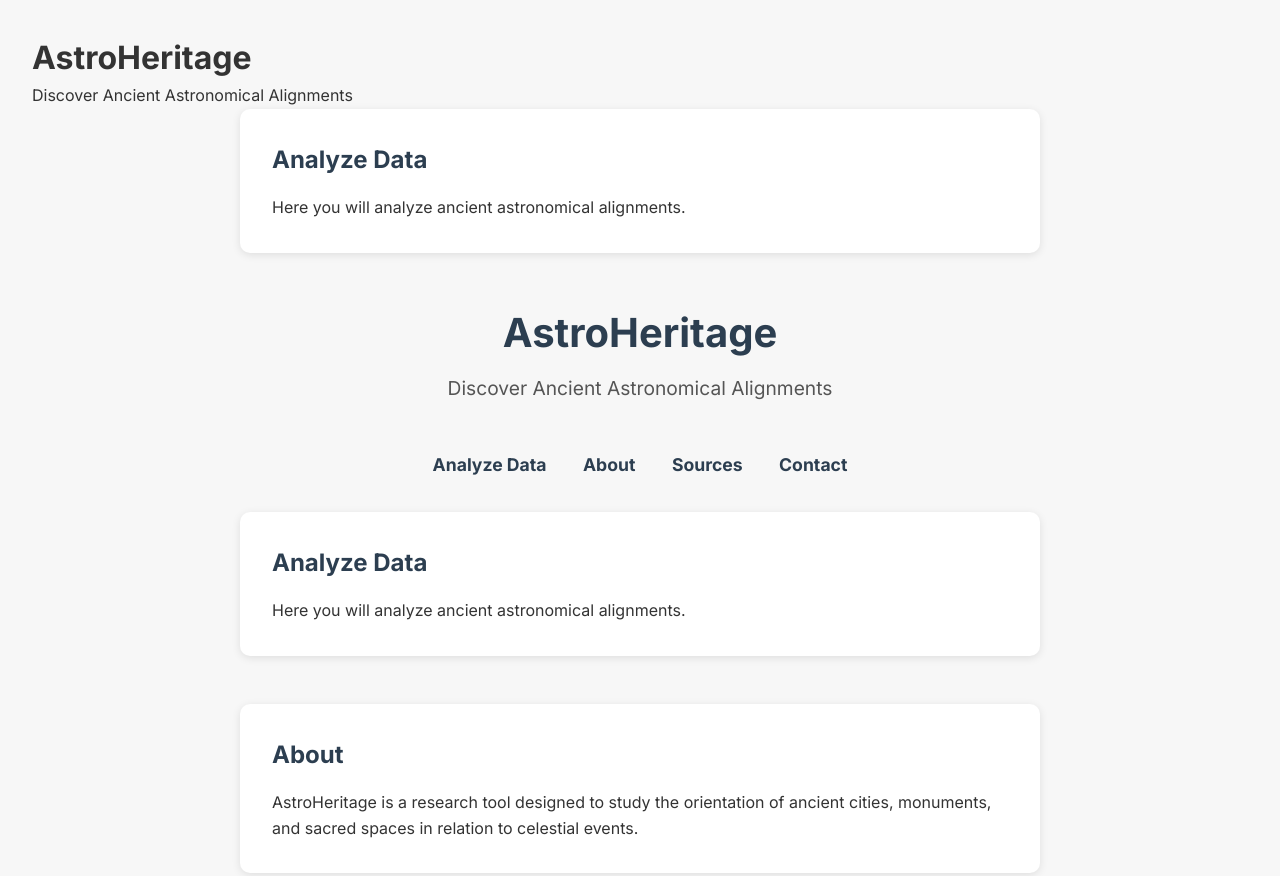
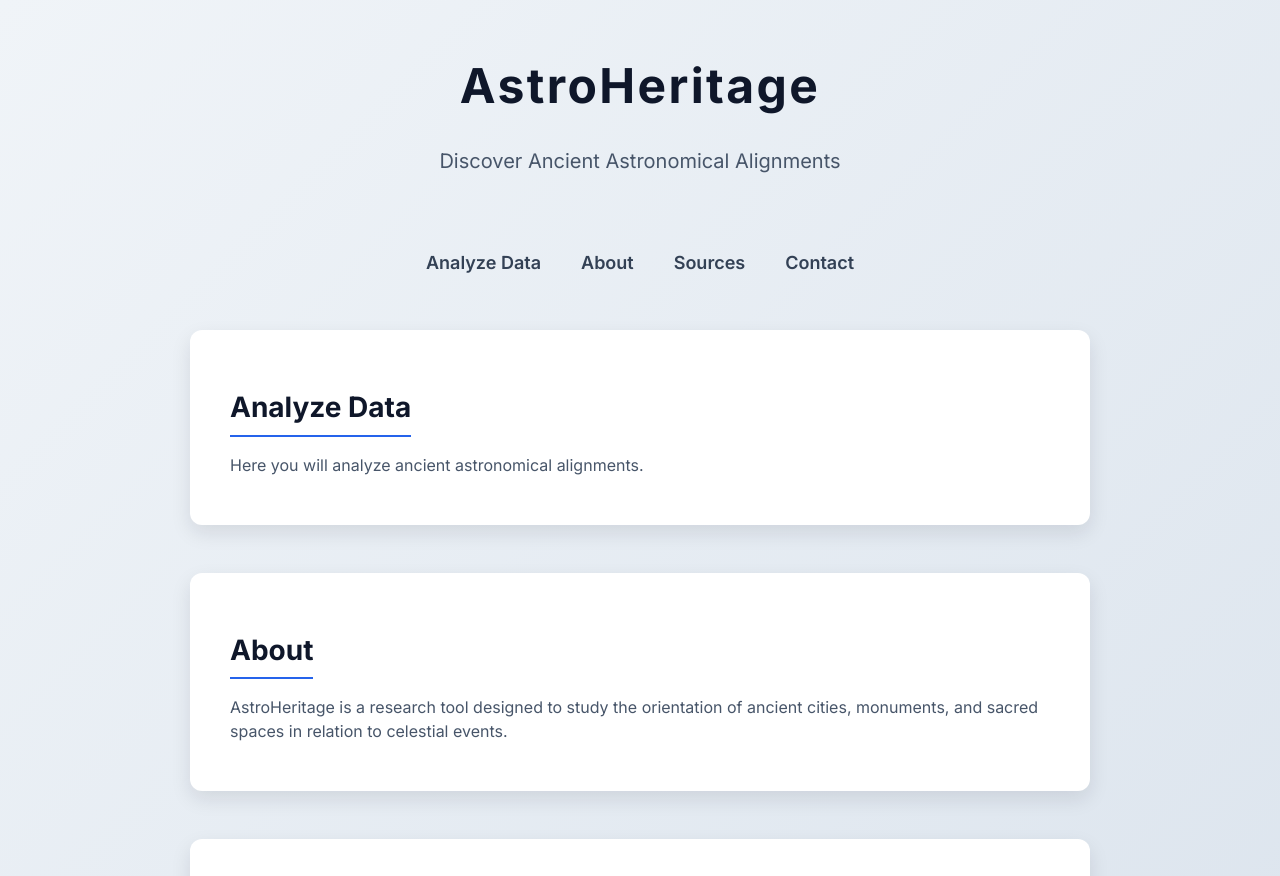
Before and after one commit to vicky975/AstroHeritage, a plain HTML site: page index.html in a window 1280 px wide. Shown: the top 876 px of the page. Drawn offline with Linux system fonts and the light colour scheme.

Commit message:
Update index.html

```diff
--- a/index.html
+++ b/index.html
@@ -4,88 +4,144 @@
   <meta charset="UTF-8" />
   <meta name="viewport" content="width=device-width, initial-scale=1" />
   <title>AstroHeritage</title>
-</head>
-<body>
-  <h1>AstroHeritage</h1>
-  <p>Discover Ancient Astronomical Alignments</p>
-
-  <section id="analyze">
-    <h2>Analyze Data</h2>
-    <p>Here you will analyze ancient astronomical alignments.</p>
-  </section>
-</body>
-</html>
-<!DOCTYPE html>
-<html lang="en">
-<head>
-  <meta charset="UTF-8" />
-  <meta name="viewport" content="width=device-width, initial-scale=1" />
-  <title>AstroHeritage</title>
-  <link href="https://fonts.googleapis.com/css2?family=Inter:wght@400;700&display=swap" rel="stylesheet" />
+  <link href="https://fonts.googleapis.com/css2?family=Inter:wght@400;600;700&display=swap" rel="stylesheet" />
   <style>
-    * {
-      margin: 0;
-      padding: 0;
+    /* Reset & base */
+    *, *::before, *::after {
       box-sizing: border-box;
-      font-family: 'Inter', sans-serif;
     }
     body {
-      background-color: #f7f7f7;
-      color: #333;
+      margin: 0;
+      font-family: 'Inter', sans-serif;
+      background: linear-gradient(135deg, #f0f4f8, #d9e2ec);
+      color: #1f2937;
       line-height: 1.6;
-      padding: 2rem;
+      min-height: 100vh;
+      display: flex;
+      flex-direction: column;
+      justify-content: space-between;
+      padding: 1rem 1.5rem;
     }
+
     header {
       text-align: center;
       margin-bottom: 3rem;
     }
     header h1 {
-      font-size: 2.5rem;
-      margin-bottom: 0.5rem;
-      color: #2c3e50;
+      font-size: 3rem;
+      font-weight: 700;
+      color: #0f172a;
+      letter-spacing: 0.05em;
+      margin-bottom: 0.25rem;
     }
     header p {
-      font-size: 1.2rem;
-      color: #555;
+      font-weight: 500;
+      font-size: 1.25rem;
+      color: #475569;
     }
+
     nav {
-      margin-bottom: 2rem;
-      text-align: center;
+      display: flex;
+      justify-content: center;
+      gap: 2.5rem;
+      margin-bottom: 3rem;
+      flex-wrap: wrap;
     }
     nav a {
-      color: #2c3e50;
-      margin: 0 1rem;
+      font-weight: 600;
+      font-size: 1.125rem;
+      color: #334155;
       text-decoration: none;
+      padding: 0.25rem 0;
+      position: relative;
+      transition: color 0.3s ease;
+    }
+    nav a::after {
+      content: '';
+      position: absolute;
+      width: 0%;
+      height: 2px;
+      background: #2563eb;
+      left: 0;
+      bottom: -4px;
+      transition: width 0.3s ease;
+    }
+    nav a:hover,
+    nav a:focus {
+      color: #1e40af;
+    }
+    nav a:hover::after,
+    nav a:focus::after {
+      width: 100%;
+    }
+
+    main {
+      max-width: 900px;
+      margin-left: auto;
+      margin-right: auto;
+      flex-grow: 1;
+    }
+
+    section {
+      background: #fff;
+      padding: 2rem 2.5rem;
+      border-radius: 12px;
+      box-shadow: 0 8px 20px rgba(15, 23, 42, 0.1);
+      margin-bottom: 3rem;
+      transition: transform 0.3s ease;
+    }
+    section:hover {
+      transform: translateY(-6px);
+      box-shadow: 0 12px 30px rgba(15, 23, 42, 0.15);
+    }
+
+    section h2 {
+      font-size: 1.75rem;
       font-weight: 700;
-      font-size: 1.1rem;
-      transition: color 0.3s;
+      color: #0f172a;
+      margin-bottom: 1rem;
+      border-bottom: 2px solid #2563eb;
+      padding-bottom: 0.3rem;
+      max-width: max-content;
     }
-    nav a:hover {
-      color: #1e90ff;
+
+    section p {
+      font-size: 1rem;
+      color: #475569;
+      line-height: 1.5;
+    }
+
+    footer {
+      text-align: center;
+      padding: 1rem 0;
+      font-size: 0.9rem;
+      color: #64748b;
+      border-top: 1px solid #cbd5e1;
+      margin-top: auto;
+      background: #f8fafc;
+    }
+
+    a {
+      color: #2563eb;
+      text-decoration: none;
+      font-weight: 600;
+    }
+    a:hover,
+    a:focus {
       text-decoration: underline;
+      color: #1e40af;
+    }
+
+    @media (max-width: 600px) {
+      nav {
+        gap: 1.25rem;
+      }
+      header h1 {
+        font-size: 2rem;
       }
       section {
-      margin-bottom: 3rem;
-      max-width: 800px;
-      margin-left: auto;
-      margin-right: auto;
-      background-color: #fff;
-      padding: 2rem;
-      border-radius: 10px;
-      box-shadow: 0 2px 8px rgba(0, 0, 0, 0.1);
+        padding: 1.5rem 1.75rem;
       }
-    h2 {
-      color: #2c3e50;
-      margin-bottom: 1rem;
-    }
-    footer {
-      text-align: center;
-      margin-top: 4rem;
-      font-size: 0.9rem;
-      color: #777;
-    }
-    a {
-      color: #1e90ff;
     }
   </style>
 </head>
@@ -102,6 +158,7 @@
     <a href="#contact">Contact</a>
   </nav>
 
+  <main>
     <section id="analyze">
       <h2>Analyze Data</h2>
       <p>Here you will analyze ancient astronomical alignments.</p>
@@ -121,10 +178,10 @@
       <h2>Contact</h2>
       <p>You can reach us at <a href="mailto:astroheritage.project@gmail.com">astroheritage.project@gmail.com</a></p>
     </section>
+  </main>
 
   <footer>
     <p>&copy; 2025 AstroHeritage Project. All rights reserved.</p>
   </footer>
 </body>
 </html>
-Update design
```
Lines whose indentation alone changed are shown as unchanged.
